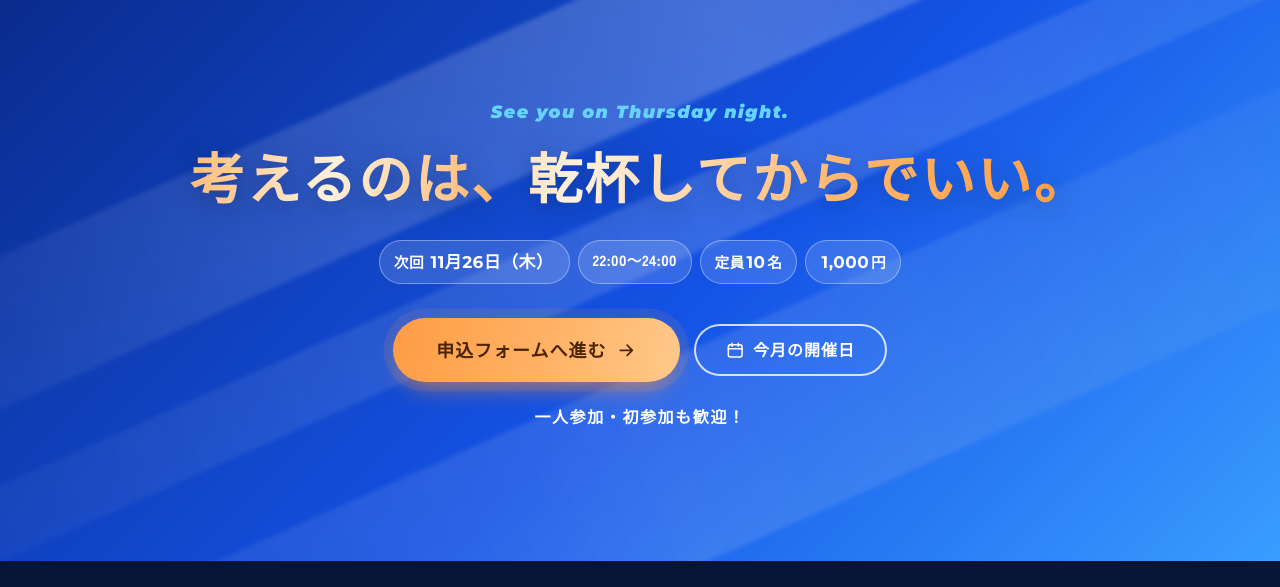
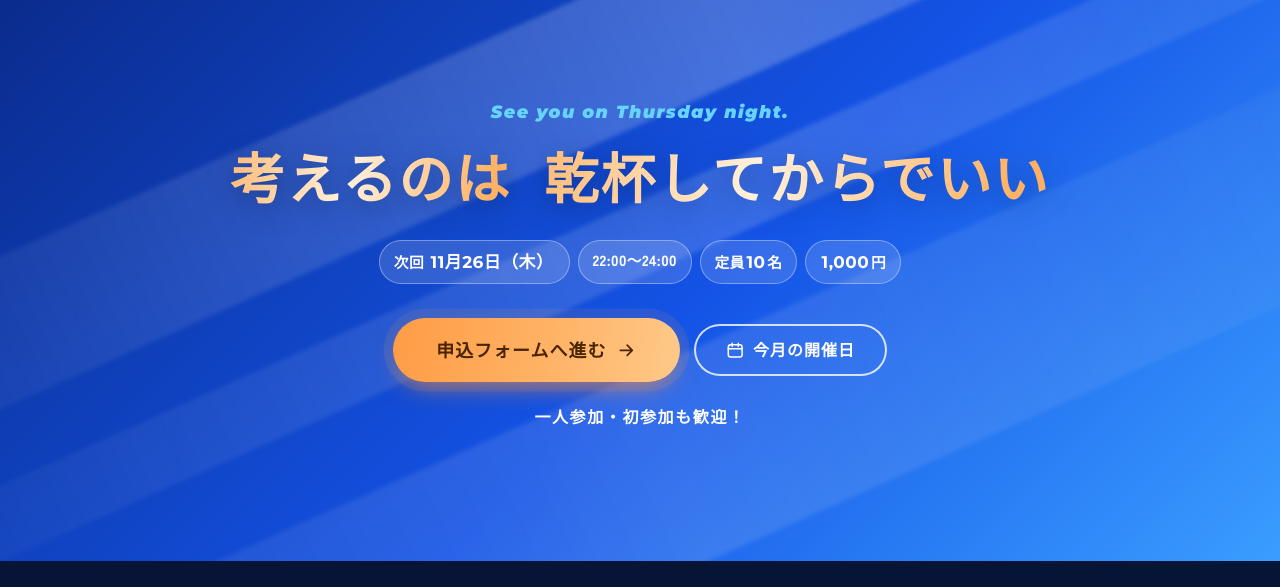
Before and after one commit to playmark0227-svg/insup-LP, a plain HTML site: page index.html in a window 1280 px wide. Shown: the part 9400-9987 px from the top of the page. Drawn offline with Linux system fonts and the light colour scheme.

Commit message:
Drop the punctuation from the final CTA headline
Co-Authored-By: Claude Opus 5.5 <noreply@anthropic.com>
Claude-Session: https://claude.ai/code/session_017DTBdsTqSJa3ymbn9JAgUP

```diff
--- a/assets/css/style.css
+++ b/assets/css/style.css
@@ -1132,7 +1132,8 @@ main section[id] { scroll-margin-top: calc(var(--header-h) - 1px); }
   -webkit-background-clip: text; background-clip: text; color: transparent;
   animation: finalShine 4.5s ease-in-out infinite;
 }
-.final__title span + br + span, .final__title span + span { animation-delay: .25s; }
+.final__title .final__gap { display: inline-block; width: .6em; background: none; animation: none; }
+@media (max-width: 767px) { .final__title .final__gap { display: none; } }
 @keyframes finalShine { 0%, 35% { background-position: 100% 0; } 75%, 100% { background-position: 0 0; } }
 .final__meta { display: flex; flex-wrap: wrap; justify-content: center; gap: 8px; margin-top: 24px; }
 .final__meta span { padding: .45em 1em; border-radius: 999px; background: rgba(255, 255, 255, .14); box-shadow: inset 0 0 0 1px rgba(255, 255, 255, .35); font-weight: 900; font-size: .92rem; }
--- a/index.html
+++ b/index.html
@@ -507,7 +507,7 @@
       </div>
       <div class="container final__inner">
         <p class="final__en reveal">See you on Thursday night.</p>
-        <h2 class="final__title reveal" id="final-title"><span>考えるのは、</span><br class="sp"><span>乾杯してからでいい。</span></h2>
+        <h2 class="final__title reveal" id="final-title"><span>考えるのは</span><span class="final__gap"> </span><br class="sp"><span>乾杯してからでいい</span></h2>
         <div class="final__meta reveal">
           <span>次回 <b class="js-next-date">—</b></span>
           <span>22:00〜24:00</span>
```
